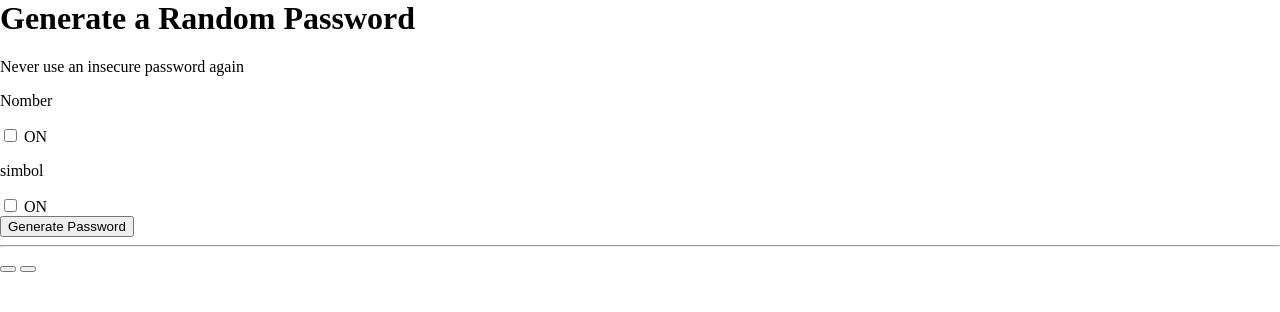
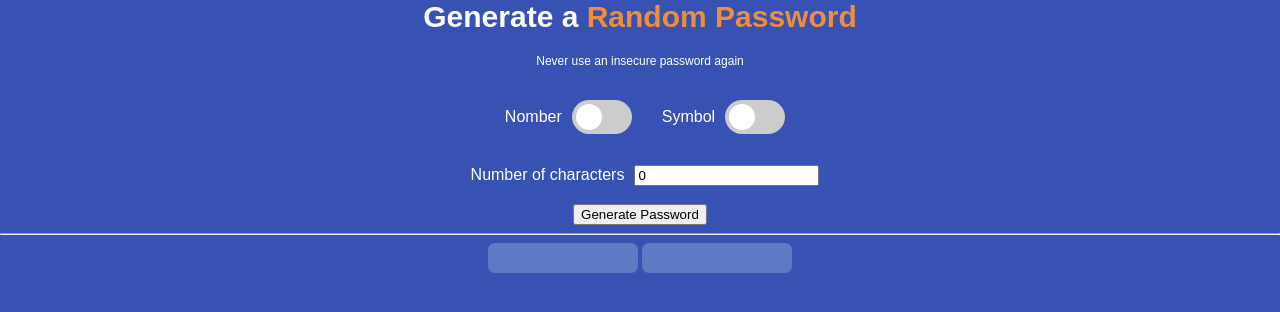
Before and after one commit to Sheena0417/makeRondomPassWords, a website built with Vite: page index.html in a window 1280 px wide. Built offline with nearby package versions, Linux system fonts and the light colour scheme.

Commit message:
見た目整える

```diff
--- a/index.css
+++ b/index.css
@@ -1,3 +1,114 @@
 body {
+    font-family: sans-serif;
+
+    color: white;
     margin: 0;
+    text-align: center;
+    background-color: #3852B4;
 }
+
+h1{
+    font-size: 30px;
+}
+
+.titleColorCange{
+    color: #F08D39;
+}
+
+.subtitle{
+    font-size: 12px;
+}
+
+p{
+    margin: 20px 10px;
+}
+
+.switchToggle{
+    display: flex;
+    justify-content: center;
+    align-items: center;
+}
+
+.nomberSwitch{
+    display: flex;
+    justify-content: center;
+    align-items: center;
+    margin-right: 10px;
+}
+
+.simbolSwitch{
+    display: flex;
+    justify-content: center;
+    align-items: center;
+    margin-left: 10px;
+}
+
+.switch {
+    position: relative;
+    display: inline-block;
+    width: 60px;
+    height: 34px;
+}
+
+/* 本体のcheckboxは見えなくする */
+.switch input {
+    opacity: 0;
+    width: 0;
+    height: 0;
+    position: absolute;
+}
+
+/* 背景部分 */
+.slider {
+    position: absolute;
+    inset: 0;
+    background-color: #ccc;
+    border-radius: 999px;
+    cursor: pointer;
+    transition: background-color 0.3s;
+}
+
+/* 白い丸 */
+.slider::before {
+    content: "";
+    position: absolute;
+    width: 26px;
+    height: 26px;
+    left: 4px;
+    top: 4px;
+    background-color: white;
+    border-radius: 50%;
+    transition: transform 0.3s;
+}
+
+/* ONのとき背景色変更 */
+.switch input:checked + .slider {
+    background-color: #34c759;
+}
+
+/* ONのとき丸を右へ移動 */
+.switch input:checked + .slider::before {
+    transform: translateX(26px);
+}
+
+#password01{
+    width: 150px;
+    height: 30px;
+    background-color: #5E7AC4;
+    border: none;
+    border-radius: 7px;
+}
+
+#password02{
+    width: 150px;
+    height: 30px;
+    background-color: #5E7AC4;
+    border: none;
+    border-radius: 7px;
+}
+
+.numberOfCharacters{
+    display: flex;
+    justify-content: center;
+    align-items: center;
+}
--- a/index.html
+++ b/index.html
@@ -4,11 +4,12 @@
     </head>
     <body>
         <div>
-            <h1>Generate a Random Password</h1>
-            <p>Never use an insecure password again</p>
+            <h1>Generate a <span class="titleColorCange">Random Password</span></h1>
+            <p class="subtitle">Never use an insecure password again</p>
         </div>
 
-        <div>
+        <div class="switchToggle">
+            <div class="nomberSwitch">
                 <p>Nomber</p>
                 <label class="switch">
                     <input type="checkbox" id="toggle">
@@ -17,21 +18,27 @@
                 </label>
             </div>
 
-        <div>
-            <p>simbol</p>
+            <div class="simbolSwitch">
+                <p>Symbol</p>
                 <label class="switch">
                     <input type="checkbox" id="toggle">
                     <span class="slider"></span>
                     <span class="text">ON</span>
                 </label>
             </div>
+        </div>
+
+        <div class="numberOfCharacters">
+            <p>Number of characters</p>
+            <input id="number" type="number" value="0" />
+        </div>
 
         <button>Generate Password</button>
 
         <hr>
 
-        <button></button>
-        <button></button>
+        <button id="password01"></button>
+        <button id="password02"></button>
 
         <script src="index.js"></script>
     </body>
```
Lines whose indentation alone changed are shown as unchanged.
